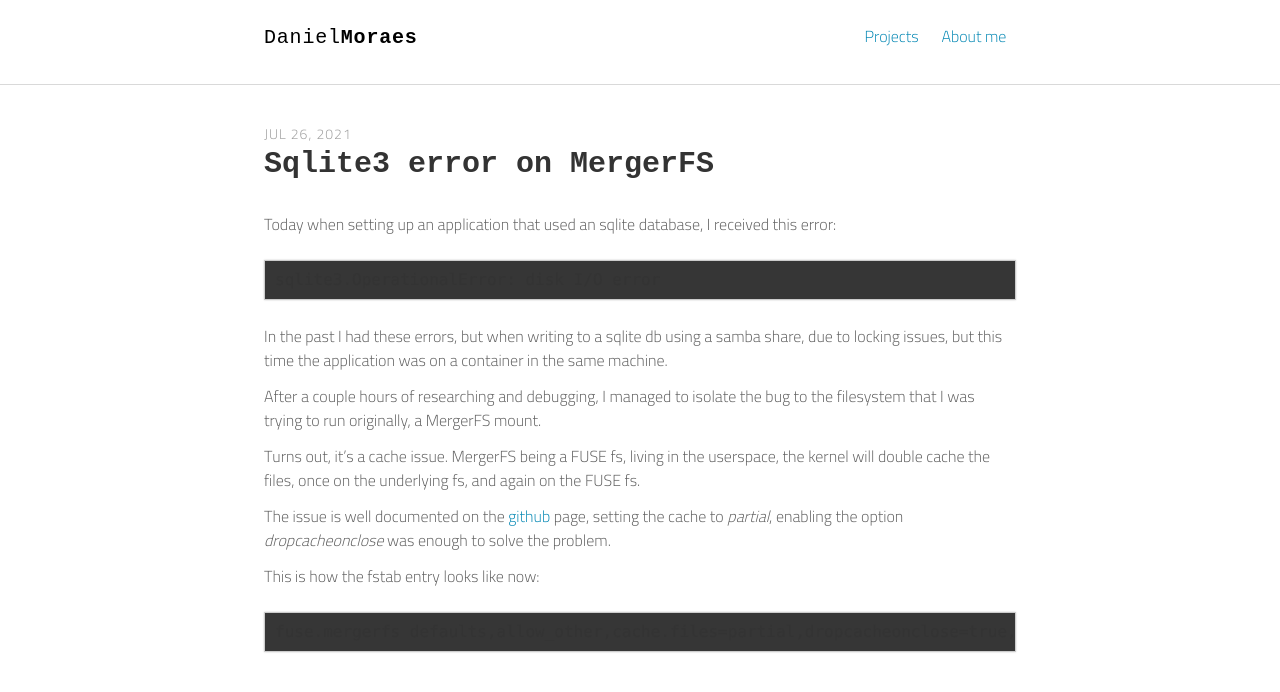
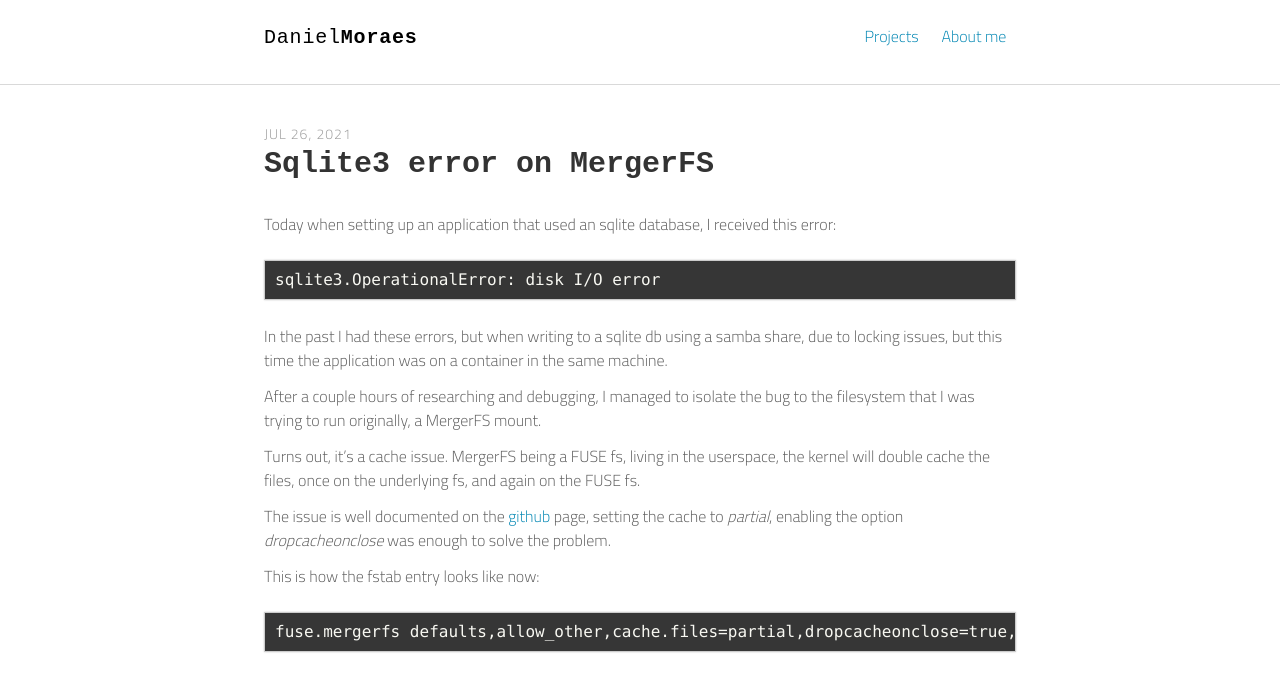
Before and after one commit to danielbibit/danielbibit.github.io, a Jekyll site: the page built from _posts/2021-07-26-sqlite3-on-merger-fs.md, in a window 1280 px wide. Shown: the top 692 px of the page. Built offline with Jekyll 4.4.1, drawn with Linux system fonts in a browser that asks for light colours; some web fonts are replaced.

Commit message:
Fix wrong color for default code text

```diff
--- a/assets/scss/_syntax-highlighting.scss
+++ b/assets/scss/_syntax-highlighting.scss
@@ -21,7 +21,7 @@
     word-wrap: inherit;
 
     &, code {
-      color: $base-font-color;
+      color: #f8f8f2 ;
     }
 
     code {
```
Also changed, not shown: README.md.
